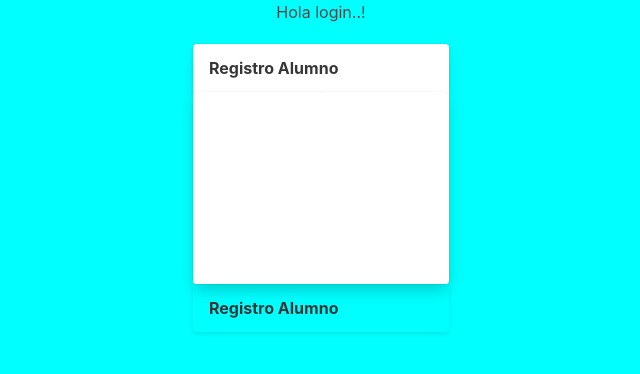
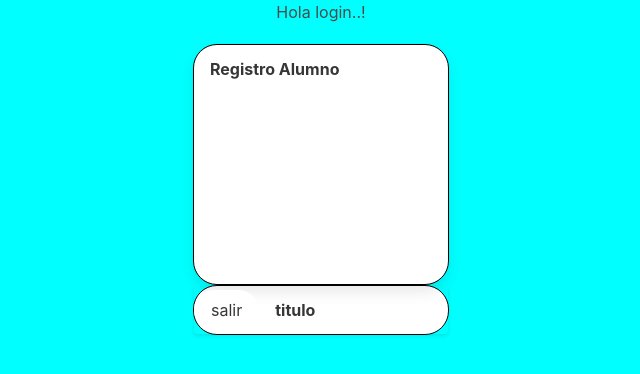
Before and after one commit to sandyCortes/ccai-manager, a React (Create React App) app: page / in a window 1280 px wide. Shown: the top 374 px of the page, without its empty margins (319-959 px from the left). Built offline with nearby package versions, Linux system fonts and the light colour scheme.

Commit message:
Correciones Card y Header

```diff
--- a/src/components/ui/Cards/index.js
+++ b/src/components/ui/Cards/index.js
@@ -6,28 +6,25 @@ export const CardComponent = () => {
   return (
     <>
 
-<div class="card">
 
- <card class="card card-radious"/>
- <header class="card-header">
+ {/* <card class="card"/>
+ <div class="card-header">
 
 
+
+
+  </div> */}
+
+    <div class="card">
+    <div class="card-image">
     <p class="card-header-title">
       Registro Alumno
     </p>
-
-
-  </header>
-    <div class="card">
-    <card class="card card-radious"/>
-    <div class="card-image">
     <figure class="image is-4by3">
 
     </figure>
   </div>
 </div>
-</div>
-
 
 
     </>
--- a/src/components/ui/Header/HeaderComponent.js
+++ b/src/components/ui/Header/HeaderComponent.js
@@ -1,24 +1,22 @@
 import React from 'react';
+export const HeaderComponent = (props) => {
+  return (
+    <>
 
 
 
-export const HeaderComponent = () => {
-  return (
-    <>
+
+
 
 <div class="header">
-
-
  <header class="card-header">
 
-
-    <p class="card-header-title">
-      Registro Alumno
-    </p>
-
+ <a href="icons" class="button" >salir</a>
+    <p class="card-header-title" >
+                   {props.title}
+                    </p>
 
   </header>
-
 </div>
 
 
--- a/src/style/Cars/cards.css
+++ b/src/style/Cars/cards.css
@@ -1,8 +1,13 @@
-.card-radious {
-    border-radius: 100px;
-    border-top-width: 100px;
-    border-right-width: 10em;
-    border-bottom-width: thick;
-    border-left-width: thin;
-    border: 100px solid black;
+.card {
+
+    margin: auto;
+    border-radius: 1.50em;
+    border: 0.063em solid #000000;
+
   }
+
+.card-header-title {
+
+ text-align: center;
+
+  }
--- a/src/style/Header/header.css
+++ b/src/style/Header/header.css
@@ -0,0 +1,19 @@
+/* styles.css */
+.header{
+
+    border-radius: 1.50em;
+    border: 0.01em solid #050505;
+    background-color: white;
+    text-align: center;
+    margin: auto;
+
+     }
+
+.button{
+    border-radius: 2.50em;
+    border: 0.01em solid #ffffff;
+    background-color: white;
+    margin: auto;
+
+
+}
--- a/src/style/global-styles.css
+++ b/src/style/global-styles.css
@@ -4,6 +4,8 @@
 
 
 @import url('./Inputs/input-label.css');
+@import url('./Cars//cards.css');
+@import url('./Header/header.css');
 
 .App {
     text-align: center;
--- a/src/views/Login.js
+++ b/src/views/Login.js
@@ -13,7 +13,7 @@ const Login = () => {
       <div style={{ width: '20%', margin: 'auto', marginTop: '20px' }}>
 
       <CardComponent />
-      <HeaderComponent />
+      <HeaderComponent title ="titulo"/>
 
       </div>
     </div>
```
